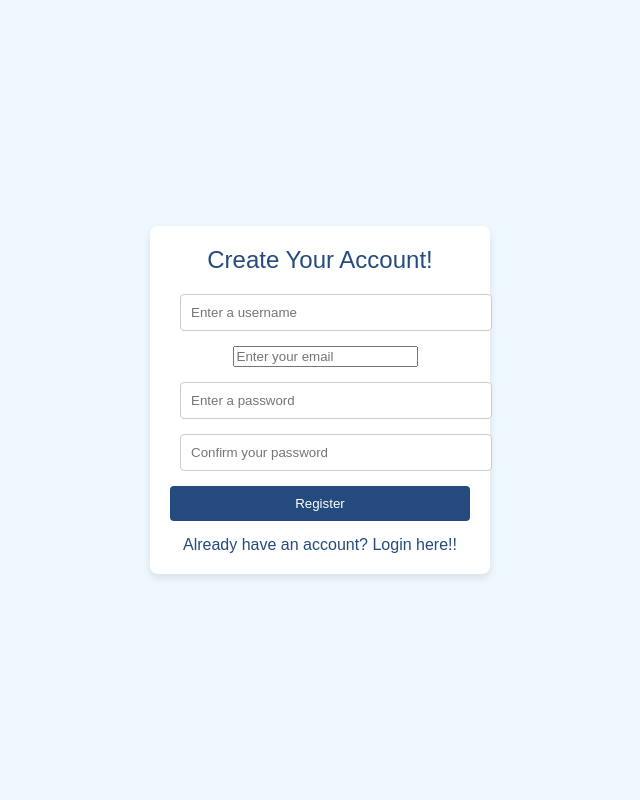
After one commit to liuraymond05/AtlantaFoodFinder, a Django app: template restaurants/templates/restaurants/register.html in a window 1280 px wide. The commit adds this page. Shown: the whole page, without its empty margins (320-960 px from the left). Run offline with Django 3.2, Linux system fonts and the light colour scheme; the template is opened without the code that fills it, so the values that code supplies are empty.

Commit message:
added user registration
added the ability to create your own account

```diff
--- a/restaurants/static/restaurants/style.css
+++ b/restaurants/static/restaurants/style.css
@@ -276,3 +276,9 @@ footer {
 #selected-restaurant button:hover {
     background-color: #1e3a6f; /* Darker shade on hover */
 }
+
+.hint {
+    display: none;
+    color: midnightblue;
+    font-size: 15px;
+}
--- a/restaurants/templates/restaurants/login.html
+++ b/restaurants/templates/restaurants/login.html
@@ -16,21 +16,21 @@
             <div class="row">
                 <i class="fas fa-user"></i>
                 <label>
-                    <input type="text" id="id_username" name="username" placeholder="Enter email" required>
+                    <input type="text" id="id_username" name="username" placeholder="Enter your username" required>
                 </label>
             </div>
             {% csrf_token %}
             <div class="row">
                 <i class="fas fa-lock"></i>
                 <label>
-                    <input type="password" id='id_password' name="password" placeholder="Enter password" required>
+                    <input type="password" id='id_password' name="password" placeholder="Enter your password" required>
                 </label>
             </div>
             <div class="pass"><a href="#">Forgot password?</a></div>
             <div class="row button">
                 <input type="submit">
             </div>
-            <div class="signup-link">Don't have an account? <a href="#">Join now!</a></div>
+            <div class="signup-link">Don't have an account? <a href="{% url 'register' %}">Join now!</a></div>
         </form>
     </div>
 </div>
--- /dev/null
+++ b/restaurants/templates/restaurants/register.html
@@ -0,0 +1,70 @@
+{% load static %}
+<!DOCTYPE html>
+
+<html lang="en" dir="ltr">
+<head>
+    <meta charset="UTF-8">
+    <meta name="viewport" content="width=device-width, initial-scale=1.0">
+    <title>Create to Your Account!</title>
+    <link rel="stylesheet" href="{% static 'restaurants/style.css' %}">
+    <script>
+        function showHints() {
+            document.getElementById('password-hints').style.display = 'block';
+        }
+
+        function hideHints() {
+            document.getElementById('password-hints').style.display = 'none';
+        }
+    </script>
+</head>
+<body>
+<div class="container">
+    <div class="wrapper">
+        <div class="title"><span>Create Your Account!</span></div>
+        <form name="RegisterForm" action="{% url 'register' %}" method="post">
+            <div class="row">
+                <i class="fas fa-user"></i>
+                <label>
+                    <input type="text" id="id_username" name="username" placeholder="Enter a username" required>
+                </label>
+            </div>
+            {% csrf_token %}
+            <div class="row">
+                <i class="fas fa-user"></i>
+                <label>
+                    <input type="email" id="id_email" name="email" placeholder="Enter your email" required>
+                </label>
+            </div>
+            <div class="row">
+                <i class="fas fa-lock"></i>
+                <label>
+                    <input type="password" id='id_password1' name="password1" placeholder="Enter a password" required onfocus="showHints()" onblur="hideHints()">
+                </label>
+            </div>
+            <div class="row">
+                <i class="fas fa-lock"></i>
+                <label>
+                    <input type="password" id='id_password2' name="password2" placeholder="Confirm your password" required>
+                </label>
+            </div>
+            <div class="row button">
+                <input type="submit" value="Register">
+            </div>
+            {% if form.errors %}
+            <div class="error">
+                {{ form.errors }}
+            </div>
+            {% endif %}
+            <div id="password-hints" class="hint">
+                <ul>
+                    <li>Must be at least 8 characters long</li>
+                    <li>Must include letters and numbers</li>
+                    <li>Must be different from username</li>
+                </ul>
+            </div>
+             <div class="signup-link">Already have an account? <a href="{% url 'login' %}">Login here!!</a></div>
+        </form>
+    </div>
+</div>
+</body>
+</html>
--- a/restaurants/urls.py
+++ b/restaurants/urls.py
@@ -8,4 +8,5 @@ urlpatterns = [
     path('search/', views.food_finder, name='food_finder'),  # Search view for finding restaurants
     path('login/', views.login_view, name='login'),  # Login view for user authentication
     path('logout/', views.logout_view, name='logout'),  # Logout view for user authentication
+    path('register/', views.register_view, name='register'), #Register view for user authentication
 ]
```
Also changed, not shown: restaurants/forms.py (+9 -1 lines), restaurants/views.py (+15 -0 lines), db.sqlite3.
